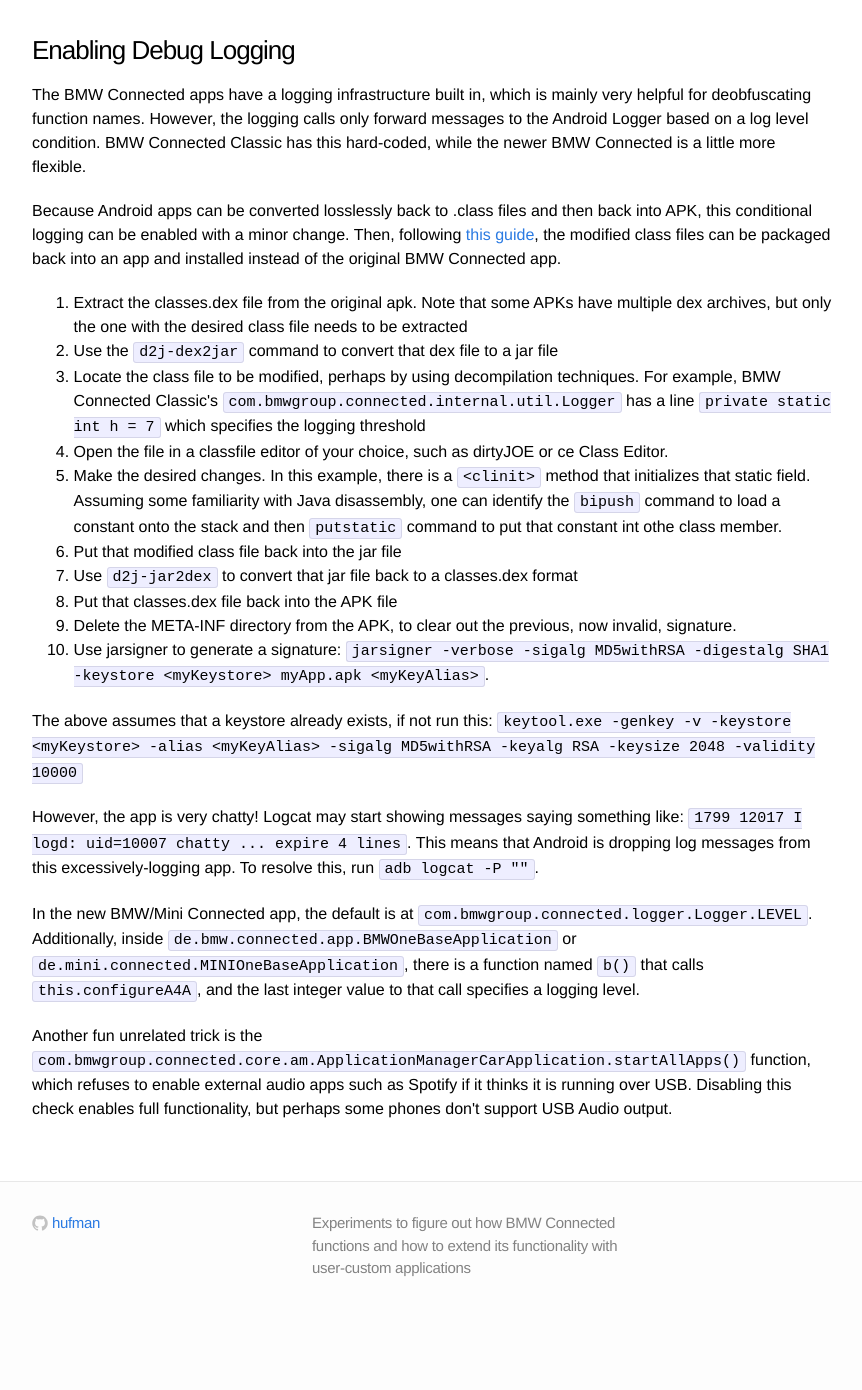
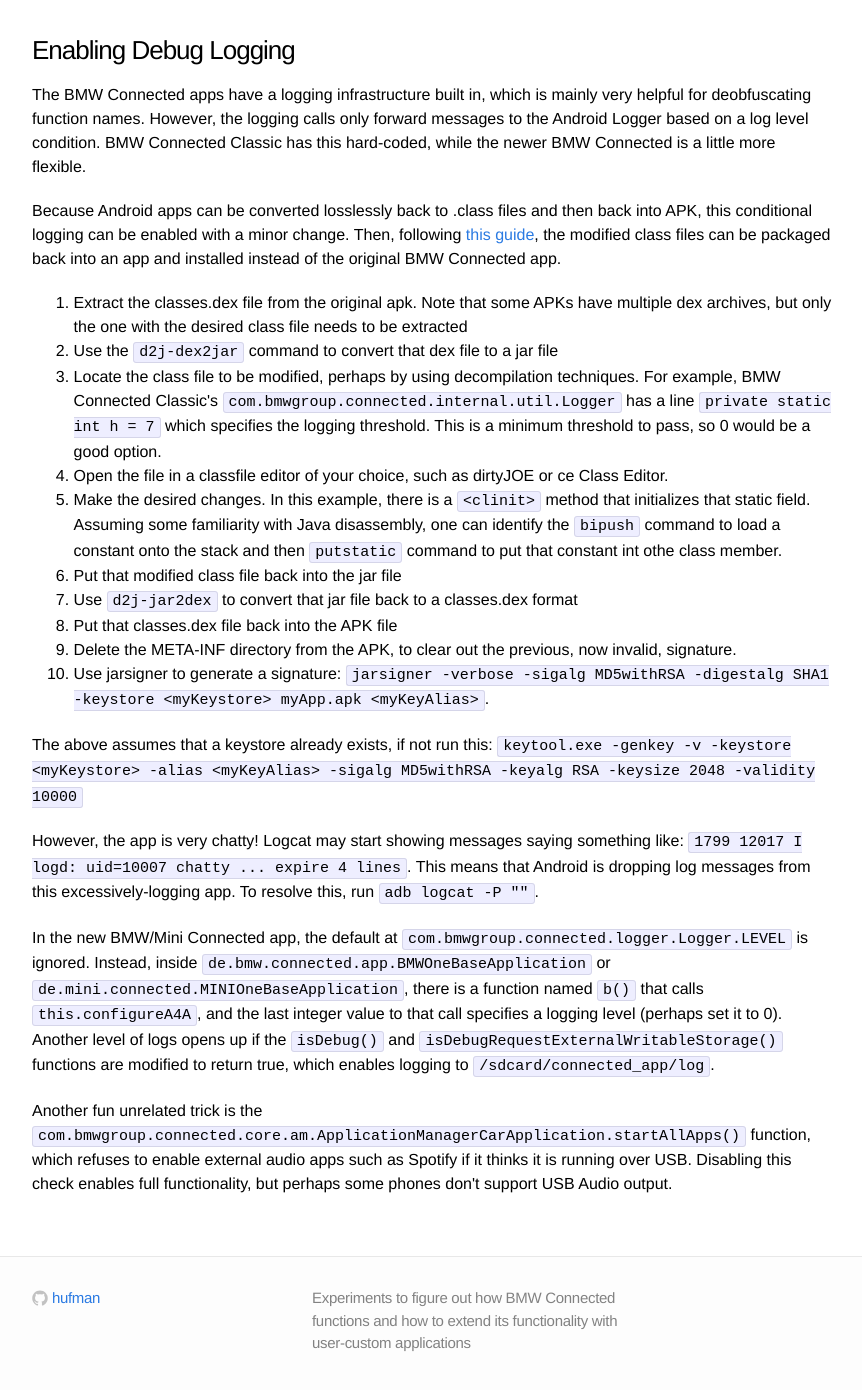
Before and after one commit to BimmerGestalt/BMWConnectedAnalysis, a Jekyll site: the page built from docs/analysis-approach.md, in a window 1280 px wide and 1400 px high, scrolled down 1085 px. Shown: the top 1390 px of the window, without its empty margins (208-1070 px from the left). Built offline with Jekyll 4.4.1, drawn with Linux system fonts in a browser that asks for light colours; before the commit the page ends 2410 px from its top, so only the background shows below that.

Commit message:
Adds tips about enabling debug logging

```diff
--- a/docs/analysis-approach.md
+++ b/docs/analysis-approach.md
@@ -38,7 +38,7 @@
 
 1. Extract the classes.dex file from the original apk. Note that some APKs have multiple dex archives, but only the one with the desired class file needs to be extracted
 2. Use the `d2j-dex2jar` command to convert that dex file to a jar file
-3. Locate the class file to be modified, perhaps by using decompilation techniques. For example, BMW Connected Classic's `com.bmwgroup.connected.internal.util.Logger` has a line `private static int h = 7` which specifies the logging threshold
+3. Locate the class file to be modified, perhaps by using decompilation techniques. For example, BMW Connected Classic's `com.bmwgroup.connected.internal.util.Logger` has a line `private static int h = 7` which specifies the logging threshold. This is a minimum threshold to pass, so 0 would be a good option.
 4. Open the file in a classfile editor of your choice, such as dirtyJOE or ce Class Editor.
 5. Make the desired changes. In this example, there is a `<clinit>` method that initializes that static field. Assuming some familiarity with Java disassembly, one can identify the `bipush` command to load a constant onto the stack and then `putstatic` command to put that constant int othe class member.
 6. Put that modified class file back into the jar file
@@ -51,6 +51,6 @@
 
 However, the app is very chatty! Logcat may start showing messages saying something like: `1799 12017 I logd: uid=10007 chatty ... expire 4 lines`. This means that Android is dropping log messages from this excessively-logging app. To resolve this, run `adb logcat -P ""`.
 
-In the new BMW/Mini Connected app, the default is at `com.bmwgroup.connected.logger.Logger.LEVEL`. Additionally, inside `de.bmw.connected.app.BMWOneBaseApplication` or `de.mini.connected.MINIOneBaseApplication`, there is a function named `b()` that calls `this.configureA4A`, and the last integer value to that call specifies a logging level.
+In the new BMW/Mini Connected app, the default at `com.bmwgroup.connected.logger.Logger.LEVEL` is ignored. Instead, inside `de.bmw.connected.app.BMWOneBaseApplication` or `de.mini.connected.MINIOneBaseApplication`, there is a function named `b()` that calls `this.configureA4A`, and the last integer value to that call specifies a logging level (perhaps set it to 0). Another level of logs opens up if the `isDebug()` and `isDebugRequestExternalWritableStorage()` functions are modified to return true, which enables logging to `/sdcard/connected_app/log`.
 
 Another fun unrelated trick is the `com.bmwgroup.connected.core.am.ApplicationManagerCarApplication.startAllApps()` function, which refuses to enable external audio apps such as Spotify if it thinks it is running over USB. Disabling this check enables full functionality, but perhaps some phones don't support USB Audio output.
```
